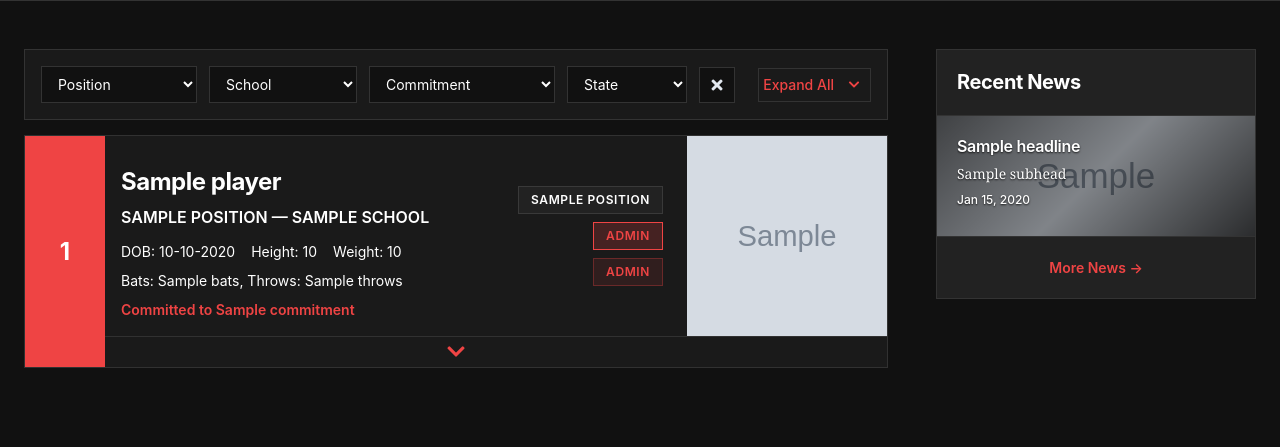
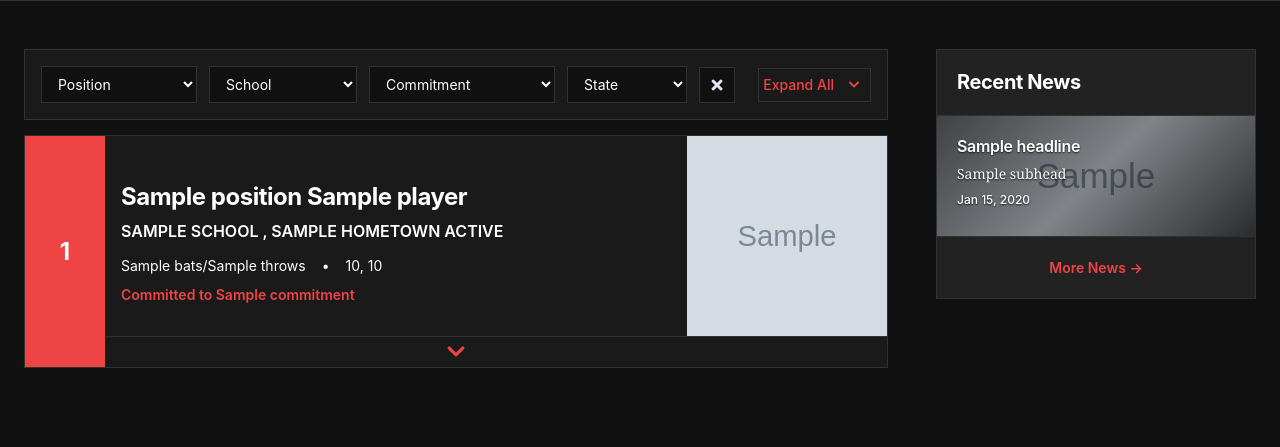
Before and after one commit to jeremyjbowers/over_slot, a Django app: template overslot/templates/rankings_detail.html in a window 1280 px wide. Shown: the part 555-1002 px from the top of the page. Run offline with Django 3.2, Linux system fonts and the light colour scheme; the template is opened without the code that fills it: most values are stand-ins (such as "Sample title", 1, 10 or a date in 2020); grey boxes marked "Sample" are stand-in pictures; parts of the project's set-up code (start-up, migrations or seed data) failed here and were passed over.

Commit message:
clean up player cards

```diff
--- a/overslot/templates/includes/player_ranking_card.html
+++ b/overslot/templates/includes/player_ranking_card.html
@@ -14,44 +14,41 @@
 
     <!-- Player Info and Photo Container -->
     <div class="player-card-content">
-
         <!-- Player Details -->
         <div class="player-details">
             <h3 class="player-name">
+                {% if player_ranking.position %}{{ player_ranking.position }} {% endif %}
                 <a href="/players/{{ player_ranking.player.slug }}/">{{ player_ranking.player.name }}</a>
             </h3>
 
             <div class="player-position-school">
-                {{ player_ranking.position }}{% if player_ranking.school %} — {{ player_ranking.school }}{% endif %}
-            </div>
-
-            <div class="player-bio-info">
-                {% if player_ranking.player.birthdate %}
-                <span class="bio-item">DOB: {{ player_ranking.player.birthdate|date:"m-d-Y" }}</span>
-                {% endif %}
-                {% if player_ranking.age_at_draft %}
-                <span class="bio-item">Age at Draft: {{ player_ranking.age_at_draft }}</span>
-                {% endif %}
-                {% if player_ranking.player.height %}
-                <span class="bio-item">Height: {{ player_ranking.player.height }}</span>
-                {% endif %}
-                {% if player_ranking.player.weight %}
-                <span class="bio-item">Weight: {{ player_ranking.player.weight }}</span>
-                {% endif %}
                 {% if player_ranking.level == 'High School' %}
-                    {% if player_ranking.player.hometown and player_ranking.player.state %}
-                    <span class="bio-item">{{ player_ranking.player.hometown }}, {{ player_ranking.player.state }}</span>
-                    {% elif player_ranking.player.state %}
-                    <span class="bio-item">{{ player_ranking.player.state }}</span>
+                    {% if player_ranking.school %}
+                        {{ player_ranking.school }}{% if 'HS' not in player_ranking.school %} HS{% endif %}
+                    {% endif %}
+                    {% if player_ranking.player.hometown or player_ranking.player.state %}
+                        , {% if player_ranking.player.hometown %}{{ player_ranking.player.hometown }}{% endif %}{% if player_ranking.player.hometown and player_ranking.player.state %} {% endif %}{% if player_ranking.player.state %}{{ player_ranking.player.state }}{% endif %}
+                    {% endif %}
+                {% else %}
+                    {% if player_ranking.school %}
+                        {{ player_ranking.school }}
+                    {% endif %}
+                    {% if player_ranking.player.hometown or player_ranking.player.state %}
+                        , {% if player_ranking.player.hometown %}{{ player_ranking.player.hometown }}{% endif %}{% if player_ranking.player.hometown and player_ranking.player.state %} {% endif %}{% if player_ranking.player.state %}{{ player_ranking.player.state }}{% endif %}
                     {% endif %}
                 {% endif %}
             </div>
 
-            {% if player_ranking.player.bats and player_ranking.player.throws %}
-            <div class="player-batting-info">
-                Bats: {{ player_ranking.player.bats }}, Throws: {{ player_ranking.player.throws }}
+            <div class="player-bio-info">
+                {% if player_ranking.player.bats and player_ranking.player.throws %}
+                <span class="bio-item">{{ player_ranking.player.bats }}/{{ player_ranking.player.throws }}</span>
+                {% endif %}&bull;
+                {% if player_ranking.player.height or player_ranking.player.weight %}
+                <span class="bio-item">{% if player_ranking.player.height %} {{ player_ranking.player.height }}{% endif %}{% if player_ranking.player.weight %}{% if player_ranking.player.height %}, {% endif %}{{ player_ranking.player.weight }}{% endif %}</span>
+                {% endif %}
             </div>
-            {% endif %}
+
+
 
             {% if player_ranking.commitment %}
             <div class="player-commitment">
@@ -59,19 +56,9 @@
             </div>
             {% endif %}
         </div>
+        <!-- Preserve 3-column grid layout without chips -->
+        <div class="player-tags"></div>
 
-        <!-- Position and Level Tags -->
-        <div class="player-tags">
-            {% if player_ranking.position %}
-            <span class="position-tag">{{ player_ranking.position }}</span>
-            {% endif %}
-            {% if player_ranking.level %}
-            <span class="level-tag">{{ player_ranking.level|upper }}</span>
-            {% endif %}
-            {% if player_ranking.role %}
-            <span class="role-tag">{{ player_ranking.role }}</span>
-            {% endif %}
-        </div>
 
         <!-- Player Photo -->
         <div class="player-photo-container">
```
